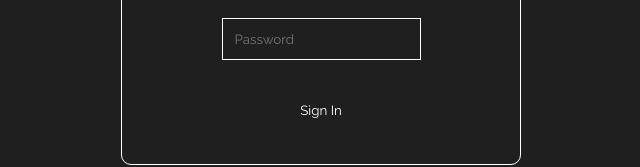
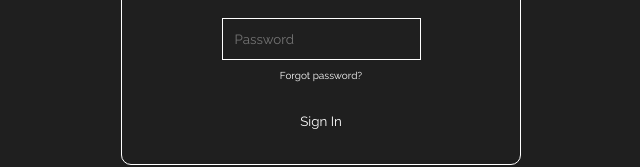
Before and after one commit to JohnPLeg/DMWorkbench, a React (Vite) app in the folder frontend/: page /login in a window 1280 px wide. Shown: the part 405-572 px from the top of the page, without its empty margins (319-959 px from the left). Built offline with nearby package versions, Linux system fonts and the light colour scheme; no server answers.

Commit message:
added a forgot password button

```diff
--- a/frontend/src/Components/Login/Login.jsx
+++ b/frontend/src/Components/Login/Login.jsx
@@ -3,11 +3,12 @@ import styles from './Login.module.css';
 import { useState } from 'react';
 import { useNavigate } from 'react-router-dom';
 import { loginWithEmail } from '../../firebase/auth';
-import { auth } from '../../firebase';
+import { getAuth, sendPasswordResetEmail } from 'firebase/auth'
 
 
 
 function Login() {
+    const auth = getAuth();
     const navigate = useNavigate();
     const [loading, setLoading] = useState(false);
     const [form, setForm] = useState({
@@ -42,6 +43,17 @@ function Login() {
         }))
     }
 
+    const handlePassReset = () => {
+        sendPasswordResetEmail(auth, email)
+        .then(() => {
+            console.log("Password reset email sent!");
+            alert("An email with to reset your password has been sent");
+        })
+        .catch((error) => {
+            console.log(error);
+        })
+    }
+
     const handleClick = () => {
         navigate('/login/register');
     }
@@ -54,6 +66,7 @@ function Login() {
                     <h1>Login</h1>
                     <input type="email" placeholder='Email' onChange={handleEmail}/>
                     <input type="password" placeholder='Password' onChange={handlePass}/>
+                    <p className={styles.forgotBtn} onClick={handlePassReset}>Forgot password?</p>
                     <button type='submit' form='loginForm' className={styles.submit} disabled={loading} style={loading ? { opacity: 0.5, pointerEvents: 'none' } : {}}>Sign In</button>
                 </form>
             </div>
--- a/frontend/src/Components/Login/Login.module.css
+++ b/frontend/src/Components/Login/Login.module.css
@@ -1,5 +1,3 @@
-
-
 .loginContainer {
     display: flex;
     justify-content: center;
@@ -23,15 +21,20 @@
     color: white;
 }
 
-.regBtn {
+.forgotBtn, .regBtn{
     margin-left: auto;
     margin-right: auto;
     width: fit-content;
     font-size: 10px;
 }
 
-p:hover {
+.regBtn:hover, .forgotBtn:hover {
     cursor: pointer;
+}
+
+.forgotBtn {
+    margin-top: 0px;
+    margin-bottom: 0px;
 }
 
 .box input {
```
